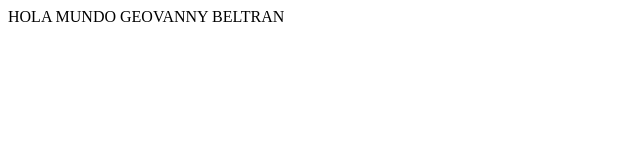
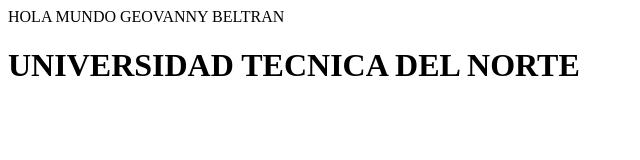
Before and after one commit to shosho94/ejercicioClase, a plain HTML site: page index.html in a window 1280 px wide. Shown: the whole page, without its empty margins (0-640 px from the left). Drawn offline with Linux system fonts and the light colour scheme.

Commit message:
Update index.html
Inicio

```diff
--- a/index.html
+++ b/index.html
@@ -4,6 +4,9 @@
 
 <body>
 HOLA MUNDO GEOVANNY BELTRAN
+
+
+<h1> UNIVERSIDAD TECNICA DEL NORTE</h1>
 </body>
 
 
```
